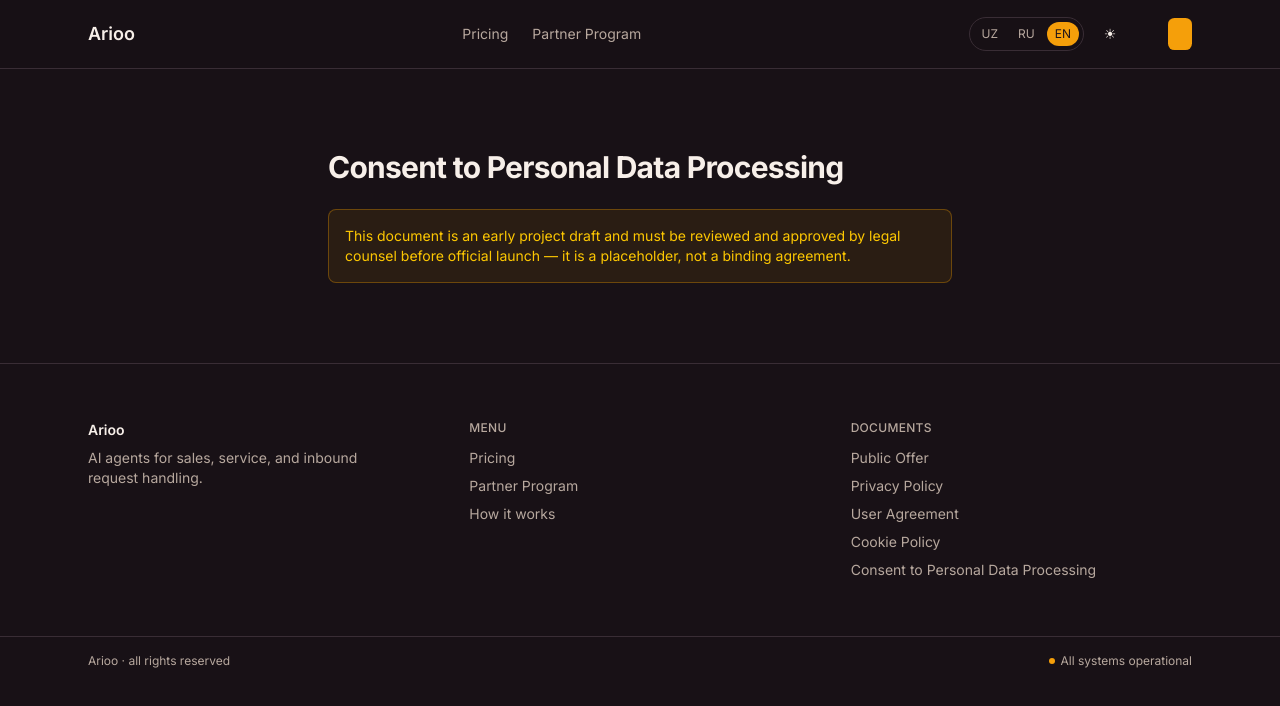
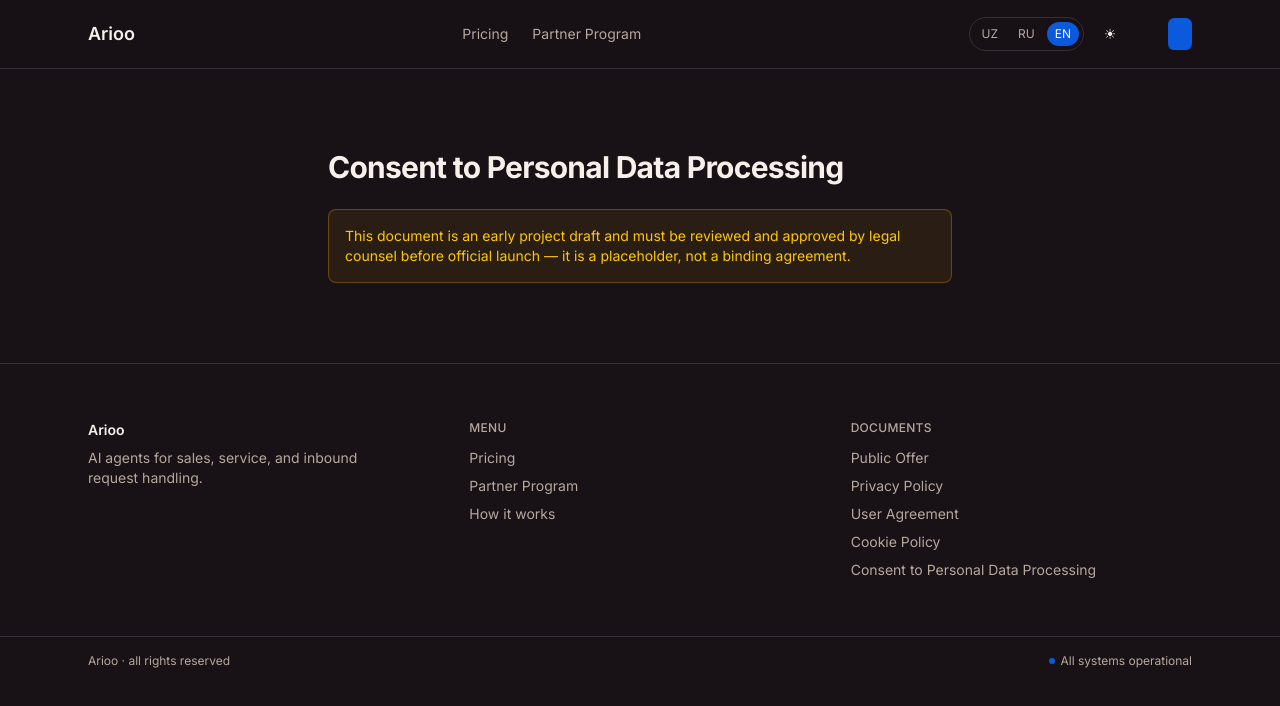
Before and after one commit to sheronov-akbarali/arioo, a Next.js app: page /en/legal/consent in a window 1280 px wide. Shown: the top 706 px of the page. Built offline with nearby package versions, Linux system fonts and the light colour scheme; no server answers.

Commit message:
feat: replace orange brand accent with dark blue

```diff
--- a/src/app/globals.css
+++ b/src/app/globals.css
@@ -53,8 +53,8 @@
 :root {
   --background: hsl(37 45% 97%);
   --foreground: hsl(22 50% 15%);
-  --brand: hsl(32 95% 44%);
-  --brand-foreground: hsl(37 45% 97%);
+  --brand: hsl(217 91% 40%);
+  --brand-foreground: hsl(210 40% 98%);
   --card: hsl(30 30% 94%);
   --card-foreground: hsl(22 50% 15%);
   --popover: hsl(37 45% 97%);
@@ -70,7 +70,7 @@
   --destructive: hsl(0 84.2% 60.2%);
   --border: hsl(30 20% 85%);
   --input: hsl(30 20% 85%);
-  --ring: hsl(22 50% 15%);
+  --ring: hsl(217 91% 40%);
   --chart-1: hsl(220 70% 50%);
   --chart-2: hsl(160 60% 45%);
   --chart-3: hsl(30 80% 55%);
@@ -79,19 +79,19 @@
   --radius: 0.5rem;
   --sidebar: hsl(37 42% 95%);
   --sidebar-foreground: hsl(22 35% 22%);
-  --sidebar-primary: hsl(22 50% 15%);
-  --sidebar-primary-foreground: hsl(37 45% 97%);
+  --sidebar-primary: hsl(217 91% 40%);
+  --sidebar-primary-foreground: hsl(210 40% 98%);
   --sidebar-accent: hsl(37 32% 88%);
   --sidebar-accent-foreground: hsl(22 50% 15%);
   --sidebar-border: hsl(30 20% 85%);
-  --sidebar-ring: hsl(32 95% 44%);
+  --sidebar-ring: hsl(217 91% 40%);
 }
 
 .dark {
   --background: hsl(320 18% 8%);
   --foreground: hsl(28 46% 94%);
-  --brand: hsl(38 92% 50%);
-  --brand-foreground: hsl(320 18% 10%);
+  --brand: hsl(217 91% 45%);
+  --brand-foreground: hsl(210 40% 98%);
   --card: hsl(320 18% 11%);
   --card-foreground: hsl(28 46% 94%);
   --popover: hsl(320 18% 11%);
@@ -107,7 +107,7 @@
   --destructive: hsl(0 62.8% 30.6%);
   --border: hsl(320 12% 20%);
   --input: hsl(320 12% 20%);
-  --ring: hsl(38 92% 50%);
+  --ring: hsl(217 91% 45%);
   --chart-1: hsl(220 70% 50%);
   --chart-2: hsl(160 60% 45%);
   --chart-3: hsl(30 80% 55%);
@@ -115,12 +115,12 @@
   --chart-5: hsl(340 75% 55%);
   --sidebar: hsl(320 16% 10%);
   --sidebar-foreground: hsl(28 40% 92%);
-  --sidebar-primary: hsl(38 92% 50%);
-  --sidebar-primary-foreground: hsl(320 18% 8%);
+  --sidebar-primary: hsl(217 91% 45%);
+  --sidebar-primary-foreground: hsl(210 40% 98%);
   --sidebar-accent: hsl(320 14% 16%);
   --sidebar-accent-foreground: hsl(28 46% 94%);
   --sidebar-border: hsl(320 12% 20%);
-  --sidebar-ring: hsl(38 92% 50%);
+  --sidebar-ring: hsl(217 91% 45%);
 }
 
 @layer base {
```
